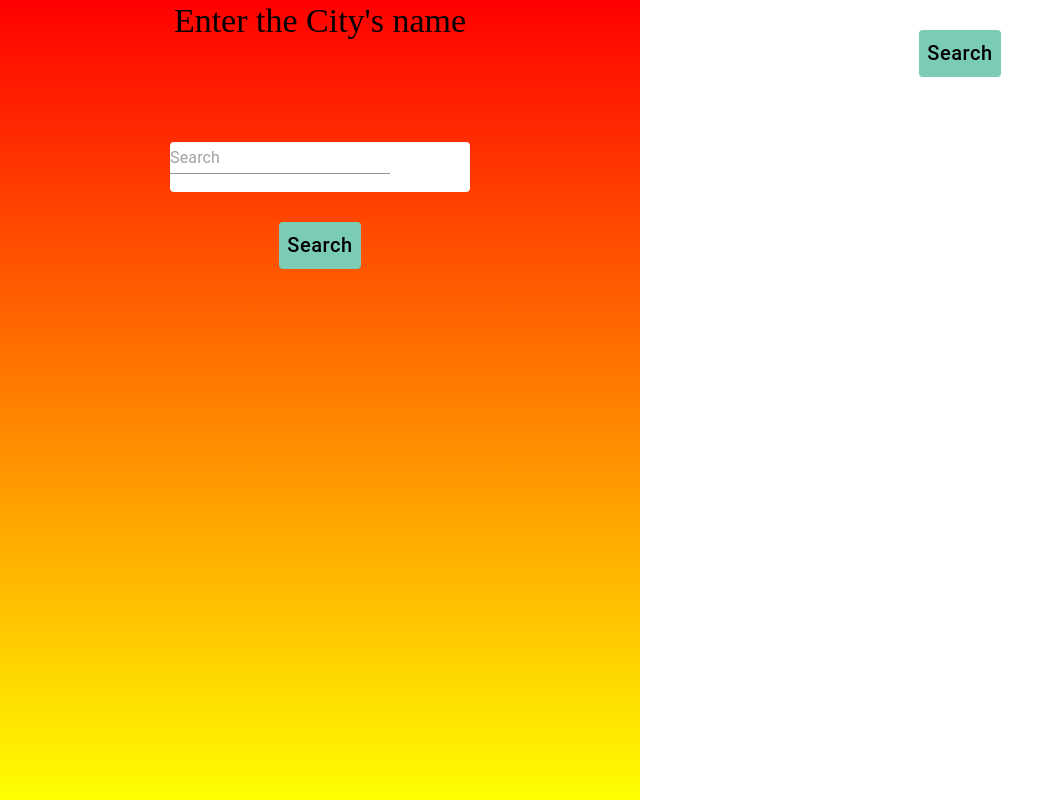
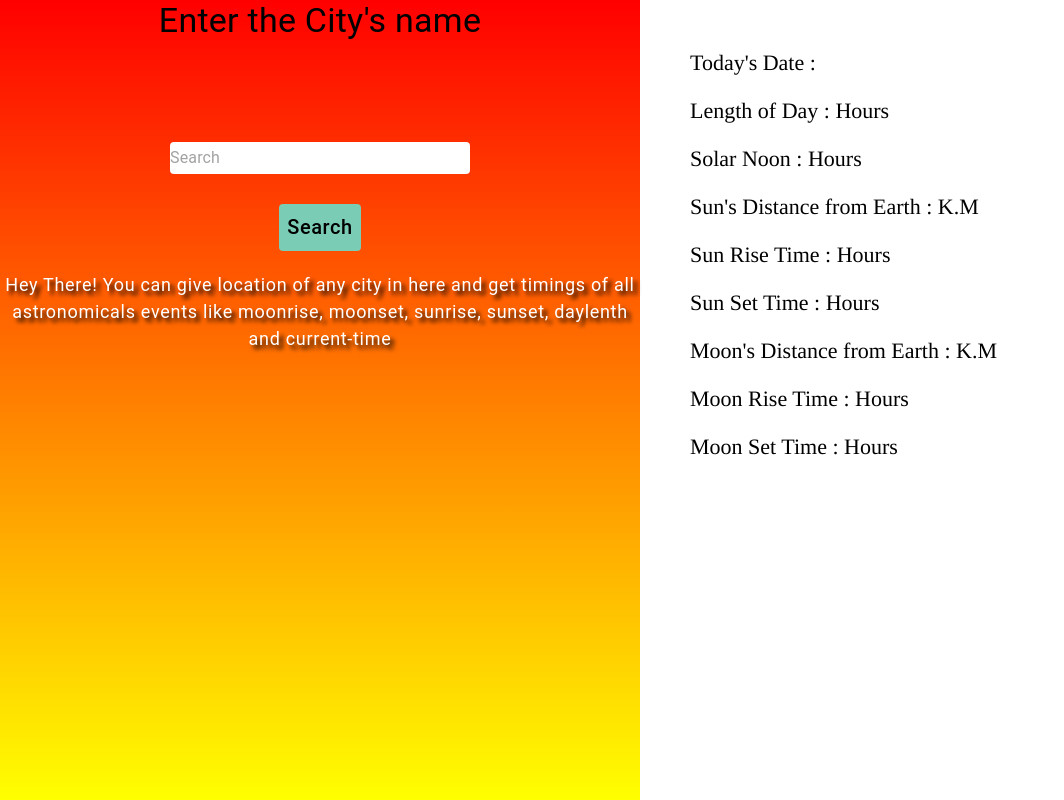
Before and after one commit to pratistha-05/Astronomy-Website, a React (Create React App) app: page /date_and_timings in a window 1280 px wide. Shown: the whole page, without its empty margins (0-1064 px from the left). Built offline with nearby package versions, Linux system fonts and the light colour scheme; a web font is replaced by a local one.

Commit message:
second page done

```diff
--- a/src/components/Ipgeolocation.js
+++ b/src/components/Ipgeolocation.js
@@ -4,6 +4,7 @@ import axios from "axios";
 import { Button, Grid, TextField } from '@material-ui/core';
 import {fade,makeStyles,createStyles,withStyles, StylesProvider} from '@material-ui/core/styles';
 import { ThemeProvider, createMuiTheme } from '@material-ui/core/styles';
+import InputBase from '@material-ui/core/InputBase';
 import '../App.css';
 
 
@@ -40,7 +41,7 @@ const useStyles=makeStyles((theme)=>
         marginRight:'auto',
         marginTop:100,
         width: '300px',
-        height:50
+        //height:50
       },
 
 
@@ -100,6 +101,7 @@ const handleSearch = () =>{
         width:'auto',
         backgroundImage:'linear-gradient(red,yellow)',
 
+
         objectFit: 'cover'}}
         >
           <ThemeProvider theme={theme}>
@@ -108,7 +110,8 @@ const handleSearch = () =>{
 
 
 
-            <TextField className={classes.search}
+            <InputBase
+            className={classes.search}
               placeholder="Search"
               inputProps={{ 'aria-label': 'search' }}
               value={loc}
@@ -120,15 +123,32 @@ const handleSearch = () =>{
             className={classes.button1}
             onClick={handleSearch}
             >Search</Button>
+
+            <Typography  display="block" align="center"
+            style={{color:'white',fontStyle: 'Poppins',marginTop:'20px',fontSize:18,letterSpacing:0.7,textShadow:'4px 4px 4px black'}}
+            >
+              Hey There! You can give location of any city in here and get timings of all astronomicals events like moonrise, moonset, sunrise, sunset, daylenth and current-time</Typography>
             </Grid>
 
 
             <Grid item xs={12} sm={6}
-        style={{maxHeight:'0'}}
-         >
+        style={{maxHeight:'0'}}>
+          <div style={{
+            fontFamily:"Times",fontSize:22,marginTop:50,marginLeft:50}}>
+          {/*<p>{loc}{" "}is at <b><i>{datas.location.latitude}</i></b>{" "}latitude and <b><i>{datas.location.longitude}</i></b>{" "}longitude</p>*/}
+          <p>Today's Date : <b>{datas.date}</b></p>
+          <p>Length of Day : <b>{datas.day_length}</b>{" "}Hours</p>
 
+          <p>Solar Noon : <b>{datas.solar_noon}</b>{" "}Hours</p>
+          <p>Sun's Distance from Earth : <b>{datas.sun_distance}</b>{" "}K.M</p>
+          <p>Sun Rise Time : <b>{datas.sunrise}</b>{" "}Hours</p>
+          <p>Sun Set Time : <b>{datas.sunset}</b>{" "}Hours</p>
 
-            <Button color="inherit" className={classes.button1}>Search</Button>
+          <p>Moon's Distance from Earth : <b>{datas.moon_distance}</b>{" "}K.M</p>
+          <p>Moon Rise Time : <b>{datas.moonrise}</b>{" "}Hours</p>
+          <p>Moon Set Time : <b>{datas.moonset}</b>{" "}Hours</p>
+          </div>
+
             </Grid>
             </Grid>
             </div>
@@ -141,6 +161,8 @@ const handleSearch = () =>{
 //data.moonrise
 //data.mooset
 //data.solar_noon
+
+//TODO
 //data.sun_distance
 //data.sunrise
 //data.sunset
```
